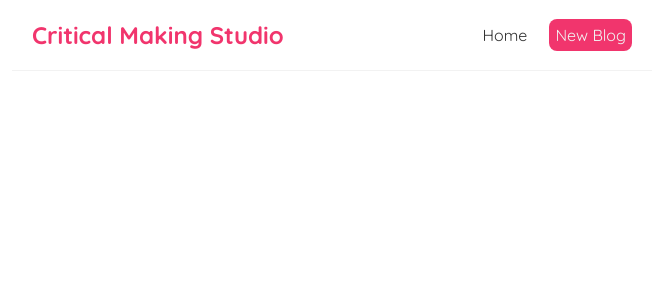
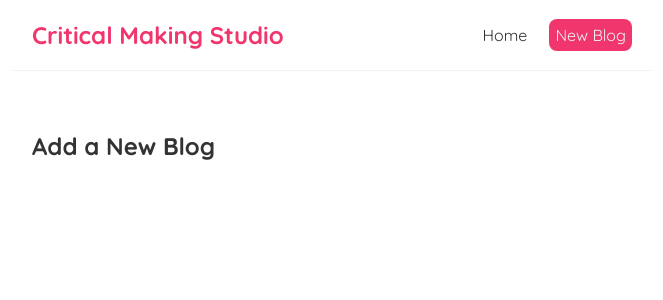
Before and after one commit to maryobotros/Mean, a React (Create React App) app: page /create in a window 1280 px wide. Shown: the top 300 px of the page, without its empty margins (308-971 px from the left). Built offline with nearby package versions, Linux system fonts and the light colour scheme; data requests are answered from the project's data file.

Commit message:
Tutorial 22

```diff
--- a/src/App.js
+++ b/src/App.js
@@ -1,6 +1,7 @@
 import Navbar from './components/Navbar'
 import Home from './components/Home';
 import { BrowserRouter as Router, Route, Switch } from 'react-router-dom';
+import Create from './components/Create';
 
 function App() {
   return (
@@ -9,8 +10,13 @@
         <Navbar />
         <div className="content">
           <Switch>
-            <Route path="/">
-              <Home/>
+            {/* Home Route */}
+            <Route exact path="/">
+              <Home />
+            </Route>
+            {/* Create Route */}
+            <Route path="/create">
+              <Create />
             </Route>
           </Switch>
         </div>
--- /dev/null
+++ b/src/components/Create.js
@@ -0,0 +1,9 @@
+const Create = () => {
+  return (
+    <div className="create">
+      <h2>Add a New Blog</h2>
+    </div>
+  );
+};
+
+export default Create;
```
